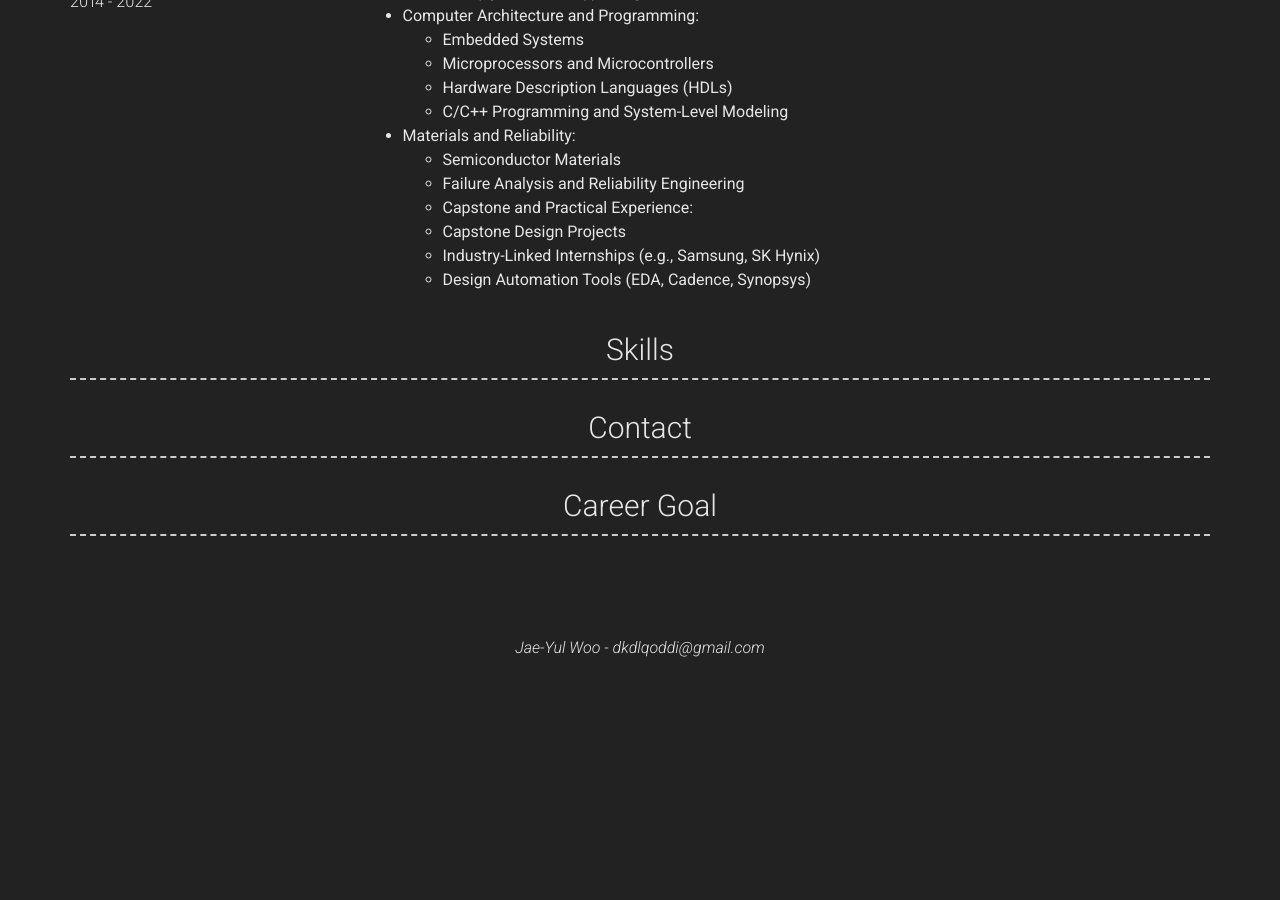
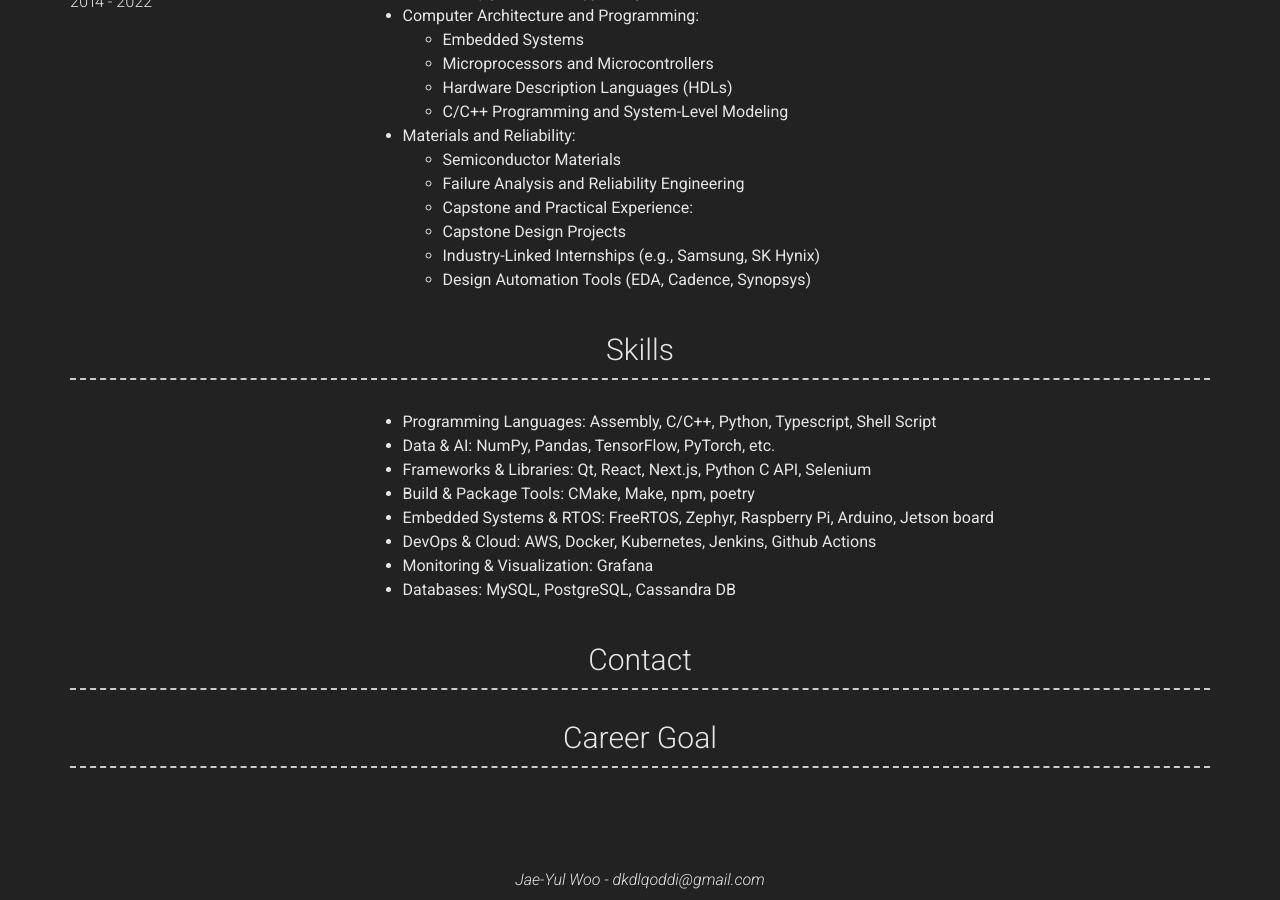
Before and after one commit to dkdlqoddi/dkdlqoddi.github.io, a Jekyll site: the page built from index.md, in a window 1280 px wide and 900 px high, scrolled down 2291 px. Built offline with Jekyll 4.4.1, drawn with Linux system fonts in a browser that asks for light colours; nearby versions of some CDN libraries; before the commit the page ends 2959 px from its top, so only the background shows below that.

Commit message:
Skills: first commit
Signed-off-by: Jae-Yul Woo <dkdlqoddi@naver.com>

```diff
--- a/_config.yml
+++ b/_config.yml
@@ -179,6 +179,16 @@ content:
             - Design Automation Tools (EDA, Cadence, Synopsys)
   - title: Skills
     layout: list
+    content:
+      - description: |
+          - Programming Languages: Assembly, C/C++, Python, Typescript, Shell Script
+          - Data & AI: NumPy, Pandas, TensorFlow, PyTorch, etc.
+          - Frameworks & Libraries: Qt, React, Next.js, Python C API, Selenium
+          - Build & Package Tools: CMake, Make, npm, poetry
+          - Embedded Systems & RTOS: FreeRTOS, Zephyr, Raspberry Pi, Arduino, Jetson board
+          - DevOps & Cloud: AWS, Docker, Kubernetes, Jenkins, Github Actions
+          - Monitoring & Visualization: Grafana
+          - Databases: MySQL, PostgreSQL, Cassandra DB
   - title: Contact
     layout: list
   - title: Career Goal
```
